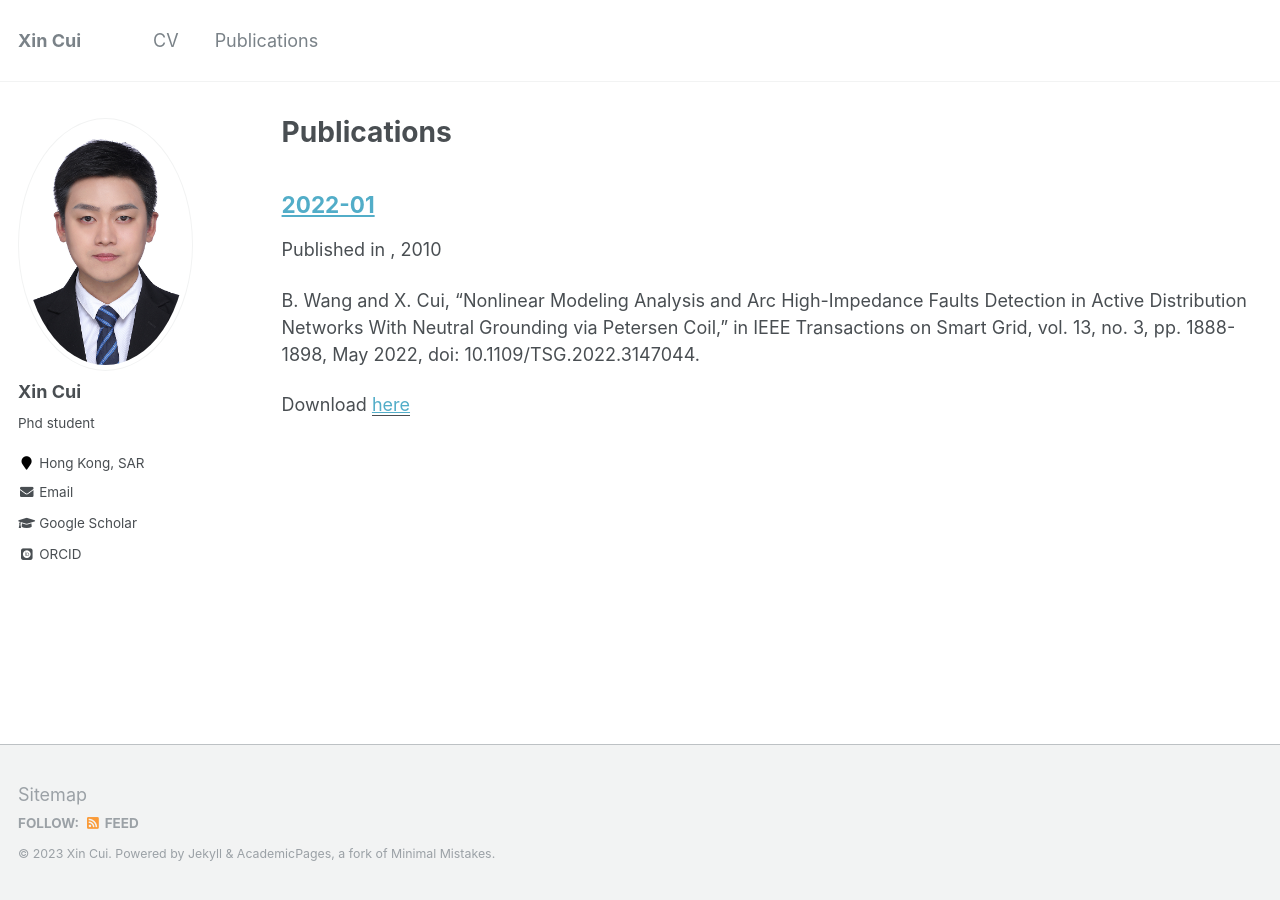
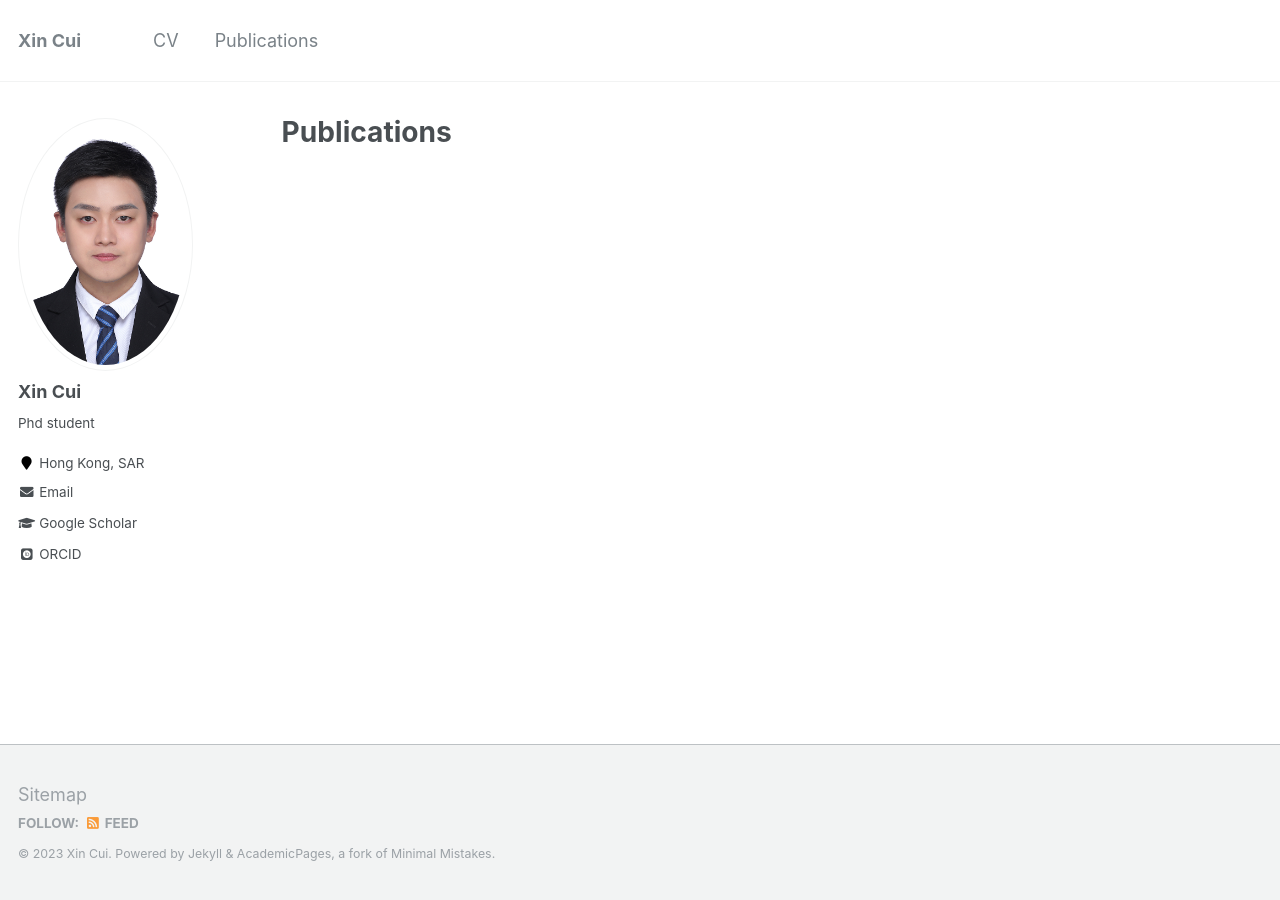
Before and after one commit to CUIXINPOWER/web, a Jekyll site: the page built from _pages/publications.md, in a window 1280 px wide. Built offline with Jekyll 4.4.1, drawn with Linux system fonts in a browser that asks for light colours; some web fonts are replaced.

Commit message:
Update 2010-10-01-paper-title-number-2.md

```diff
--- a/_publications/2010-10-01-paper-title-number-2.md
+++ b/_publications/2010-10-01-paper-title-number-2.md
@@ -1,7 +1,3 @@
----
-title: "2022-01"
-paperurl: 'https://ieeexplore.ieee.org/abstract/document/9695992'
----
-B. Wang and X. Cui, "Nonlinear Modeling Analysis and Arc High-Impedance Faults Detection in Active Distribution Networks With Neutral Grounding via Petersen Coil," in IEEE Transactions on Smart Grid, vol. 13, no. 3, pp. 1888-1898, May 2022, doi: 10.1109/TSG.2022.3147044.
-
-[Download paper here](https://ieeexplore.ieee.org/abstract/document/9695992)
+2021
+======
+* 王宾,
```
